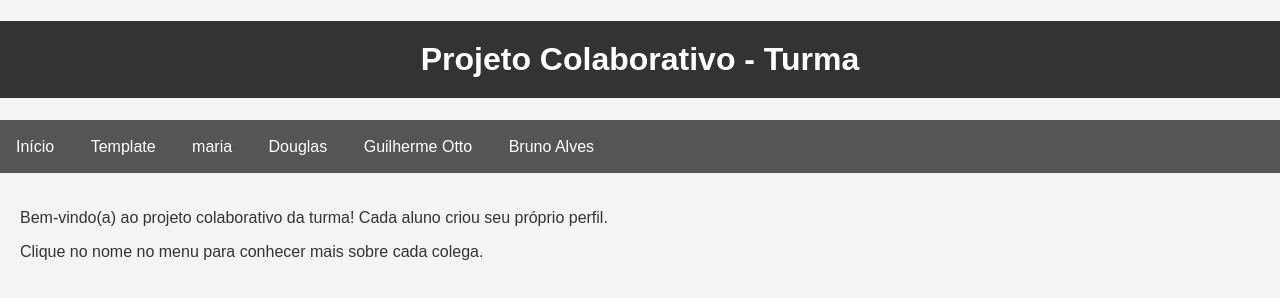
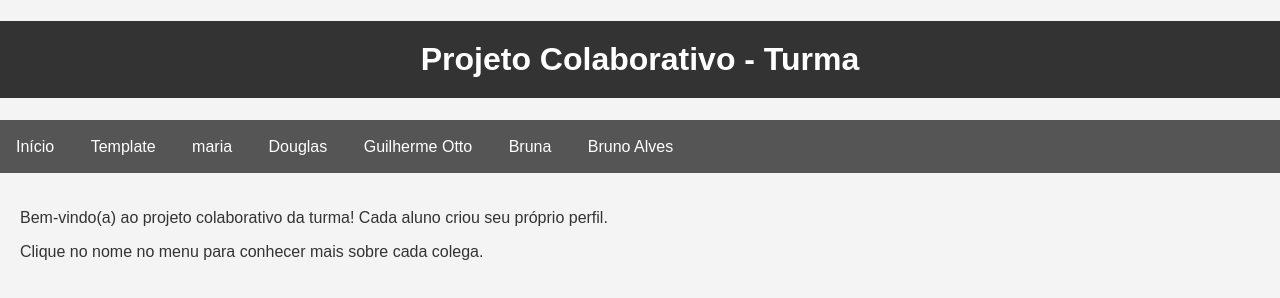
Before and after one commit to meloCVictor/projeto-git-intro, a plain HTML site: page index.html in a window 1280 px wide. Drawn offline with Linux system fonts and the light colour scheme.

Commit message:
Update index.html

```diff
--- a/index.html
+++ b/index.html
@@ -20,7 +20,7 @@
             <li><a href="douglas.html">Douglas</a></li>
 
             <li><a href="guilhermeotto.html">Guilherme Otto </a></li>
-
+            <li><a href="bruna.html">Bruna </a></li>
             <!-- Novos links vão sendo adicionados -->
              <li><a href="bruno-alves.html">Bruno Alves</a></li>
         </ul>
```
